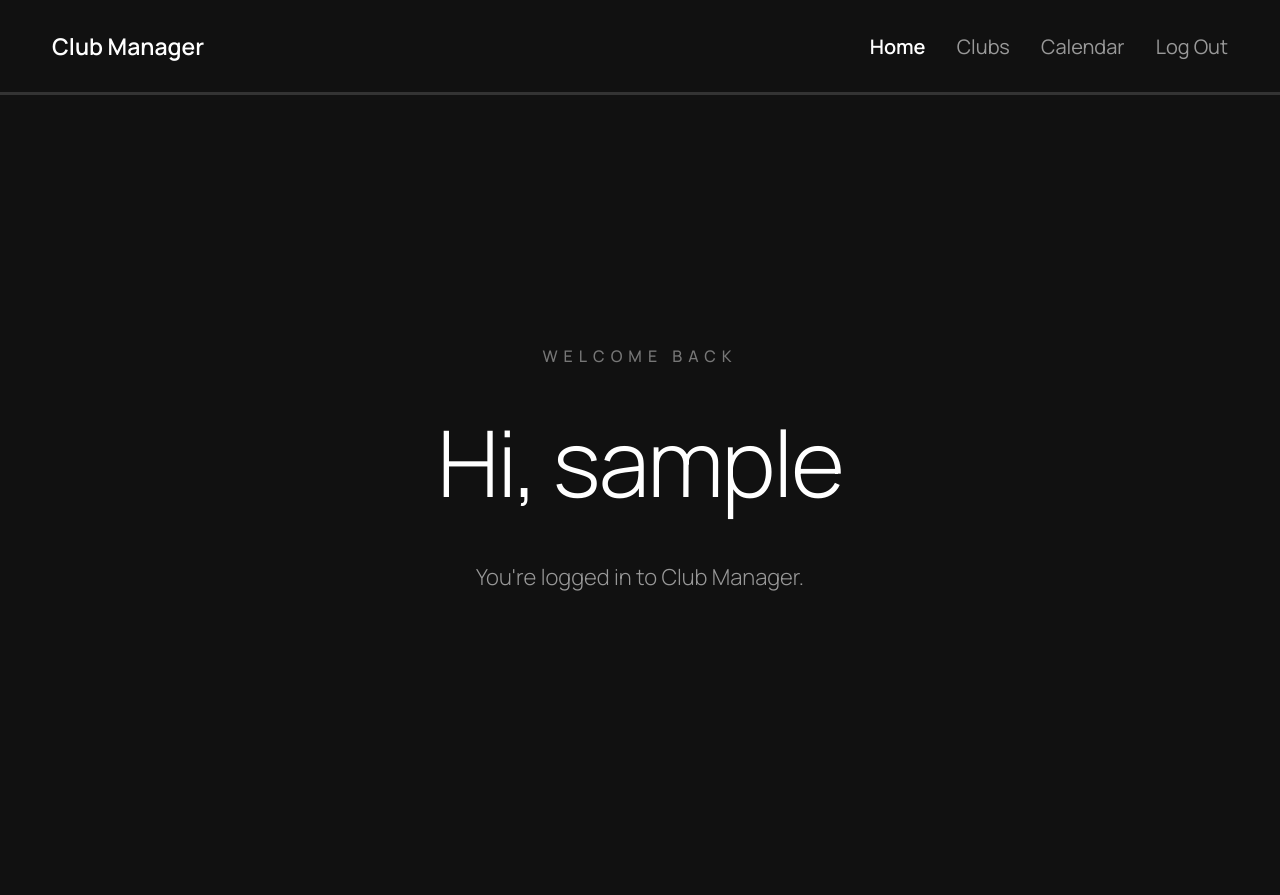
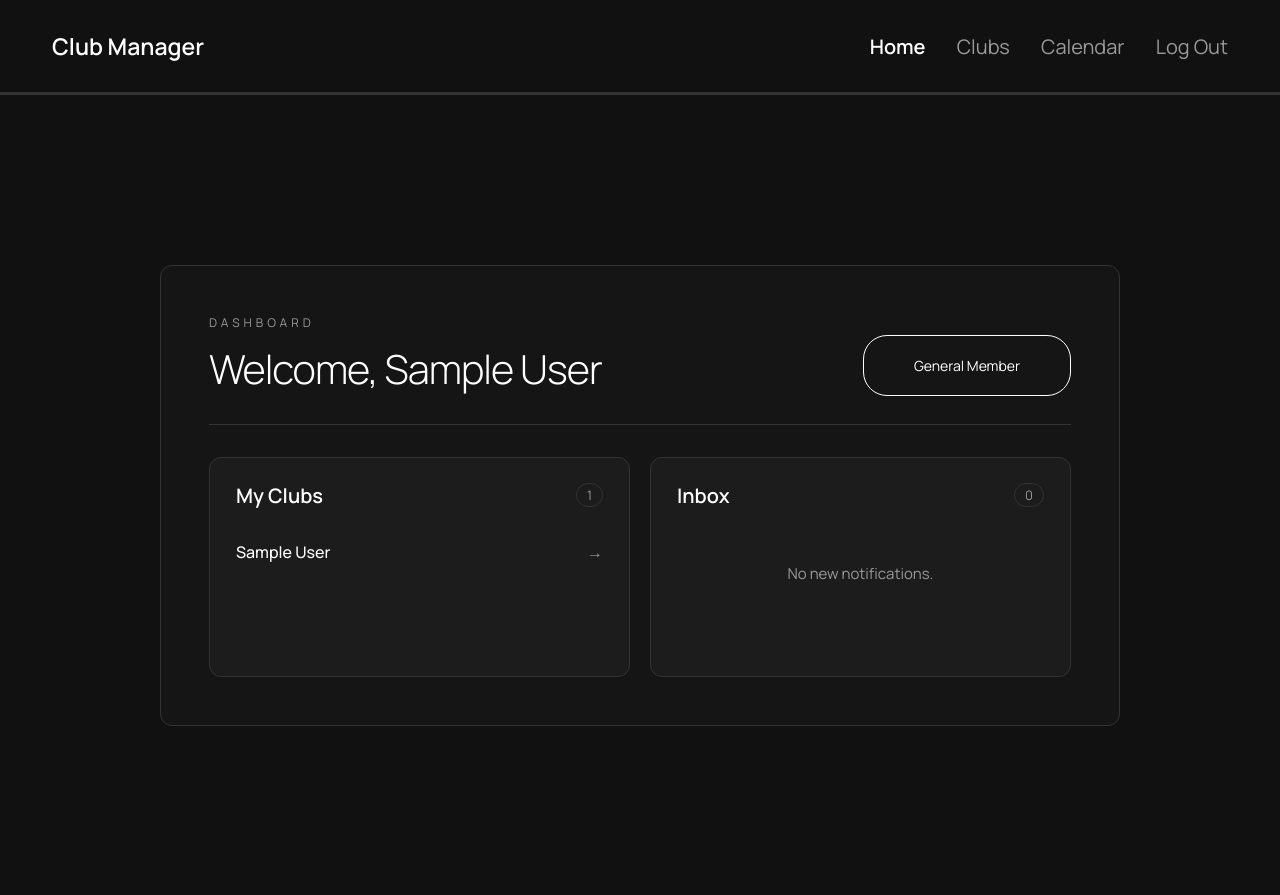
Before and after one commit to nolsluv/club-manager, a Django app: page /home/ in a window 1280 px wide. Run offline with Django 5.2, Linux system fonts and the light colour scheme; a user stored in the database is signed in; tables that the repository leaves empty hold one stand-in row (values such as "Sample post").

Commit message:
init commit home_page

```diff
--- a/members/views.py
+++ b/members/views.py
@@ -44,12 +44,6 @@ def intro(request):
         return redirect('home')
     return render(request, 'intro.html')
 
-
-#club management dashboard
-@role_required('officer', 'president', 'treasurer', 'admin')
-def dashboard(request):
-    members = Member.objects.all().order_by('last_name')
-    return render(request, 'dashboard.html', {'members': members})
 
 #ADMIN ONLY DASHBOARD INFO
 @role_required('admin')
@@ -121,7 +115,7 @@ def club_detail(request, club_id):
     if club.status != Club.Status.APPROVED:
         member = request.user.member
         if not (member.role == 'admin' or club.leader_id == member.id):
-            return Http404
+            raise Http404
 
     member = request.user.member
     is_member = club.members.filter(id=member.id).exists()
@@ -251,3 +245,16 @@ def review_membership(request, request_id):
         return redirect('club_detail', club_id=membership_request.club.id)
 
     return redirect('home')
+
+@login_required
+def home(request):
+    member = request.user.member #init member
+    my_clubs = member.clubs.filter(status=Club.Status.APPROVED).order_by('name') #init list of my clubs
+
+    return render(request, 'home.html', { #render info
+        'member': member,
+        'my_clubs': my_clubs,
+        'notifications': [],  # placeholder for the future inbox feature
+        'is_manager': member.role in ('officer', 'president', 'treasurer'),
+        'is_admin': member.role in ("admin"),
+    })
--- a/static/css/style.css
+++ b/static/css/style.css
@@ -1415,3 +1415,108 @@ body.light-mode .intro-home .login-button:hover {
 /* admin approve/reject row */
 .cm-actions { display: flex; gap: 10px; align-items: center; flex-wrap: wrap; margin-top: 18px; }
 .cm-actions .cm-inline-input { flex: 1; min-width: 180px; width: auto; }
+
+/* =========================
+   Home Page
+========================= */
+
+.home-container { max-width: 960px; padding: 48px; }
+
+.home-header {
+    display: flex;
+    justify-content: space-between;
+    align-items: flex-end;
+    flex-wrap: wrap;
+    gap: 20px;
+    padding-bottom: 28px;
+    margin-bottom: 32px;
+    border-bottom: 1px solid var(--border);
+}
+
+.home-container .home-header h1 {
+    text-align: left;
+    font-size: 40px;
+    font-weight: 300;
+    letter-spacing: -1px;
+    margin: 0;
+}
+
+.home-eyebrow { font-size: 12px; letter-spacing: 4px; color: var(--muted); margin-bottom: 10px; }
+
+.home-role {
+    padding: 20px 50px;
+    border: 1px solid var(--text);
+    border-radius: 24px;
+    font-size: 14px;
+    white-space: nowrap;
+}
+
+.home-grid {
+    display: grid;
+    grid-template-columns: repeat(auto-fit, minmax(280px, 1fr));
+    gap: 20px;
+}
+
+.home-card {
+    background: var(--surface-2);
+    border: 1px solid var(--border);
+    border-radius: 12px;
+    padding: 24px 26px;
+    min-height: 220px;
+    transition: border-color 0.3s ease, transform 0.3s ease;
+}
+
+.home-card:hover { border-color: var(--muted); transform: translateY(-2px); }
+
+.home-card-head { display: flex; justify-content: space-between; align-items: center; margin-bottom: 18px; }
+.home-card-head h2 { font-size: 20px; font-weight: 600; }
+
+.home-count {
+    padding: 2px 10px;
+    border: 1px solid var(--border);
+    border-radius: 999px;
+    font-size: 13px;
+    color: var(--muted);
+}
+
+/* rows: club links and inbox notes */
+.home-club,
+.home-note {
+    padding: 14px 0;
+    border-top: 1px solid var(--border);
+    color: var(--text);
+}
+
+.home-card-head + .home-club,
+.home-card-head + .home-note { border-top: none; }
+
+.home-club {
+    display: flex;
+    justify-content: space-between;
+    align-items: center;
+    text-decoration: none;
+    font-weight: 500;
+    transition: padding-left 0.3s ease;
+}
+
+.home-arrow { color: var(--muted); transition: transform 0.1s ease, color 0.3s ease; }
+.home-club:hover { padding-left: 3px; }
+.home-club:hover .home-arrow { color: var(--text); transform: translateX(4px); }
+
+.home-empty { display: flex; flex-direction: column; align-items: center; gap: 16px; padding: 36px 0 12px; }
+.home-empty p { color: var(--muted); font-size: 15px; }
+.home-cta { padding: 10px 28px; font-size: 14px; }
+
+.home-footer {
+    display: flex;
+    justify-content: flex-end;
+    margin-top: 32px;
+    padding-top: 28px;
+    border-top: 1px solid var(--border);
+}
+
+@media (max-width: 768px) {
+    .home-container { padding: 28px 22px; }
+    .home-container .home-header h1 { font-size: 30px; }
+    .home-footer { justify-content: center; }
+}
--- a/templates/home.html
+++ b/templates/home.html
@@ -6,24 +6,74 @@ Home
 {% endblock %}
 
 {% block content %}
+<div class="login-page" id="main-home">
+    <div class="login-container home-container">
 
-<div id="main-home">
-    <div class="landing-content">
+        <header class="home-header">
+            <div>
+                <div class="home-eyebrow">DASHBOARD</div>
+                <h1>Welcome, {{ member.first_name }} {{ member.last_name }}</h1>
+            </div>
+            <span class="home-role">{{ member.get_role_display }}</span>
+        </header>
 
-        <p class="eyebrow">WELCOME BACK</p>
+        <div class="home-grid">
 
-        <h1>Hi, {{ user.username }}</h1>
+            <!-- My Clubs -->
+            <section class="home-card">
+                <div class="home-card-head">
+                    <h2>My Clubs</h2>
+                    <span class="home-count">{{ my_clubs|length }}</span>
+                </div>
 
-        <p class="subtitle">
-            You're logged in to Club Manager.
-        </p>
+                {% for club in my_clubs %}
+                <a href="{% url 'club_detail' club.id %}" class="home-club">
+                    <span>{{ club.name }}</span>
+                    <span class="home-arrow">→</span>
+                </a>
+                {% empty %}
+                <div class="home-empty">
+                    <p>You aren't in any clubs yet.</p>
+                    <a href="{% url 'clubs' %}" class="login-button home-cta">Join a Club</a>
+                </div>
+                {% endfor %}
+            </section>
 
+            <!-- Inbox (PLACEHOLDER) -->
+            <section class="home-card" id="inbox">
+                <div class="home-card-head">
+                    <h2>Inbox</h2>
+                    <span class="home-count">{{ notifications|length }}</span>
+                </div>
+
+                {% for note in notifications %}
+                <div class="home-note">{{ note.message }}</div>
+                {% empty %}
+                <div class="home-empty">
+                    <p>No new notifications.</p>
+                </div>
+                {% endfor %}
+            </section>
+
+        </div>
+
+        {% if is_manager or is_admin %}
+        <div class="home-footer">
+            {% if is_admin %}
+            <a href="{% url 'user_management' %}" class="login-button">Manage Users</a>
+            {% endif %}
+            {% if is_manager %}
+            <a href="{% url 'dashboard' %}" class="login-button">Club Manager Dashboard</a>
+            {% endif %}
+        </div>
+        {% endif %}
     </div>
 </div>
 
 <script>
     window.addEventListener("DOMContentLoaded", function () {
         const mainHome = document.getElementById("main-home");
+        if (!mainHome) return;
 
         setTimeout(function () {
             mainHome.classList.add("show-home");
```
